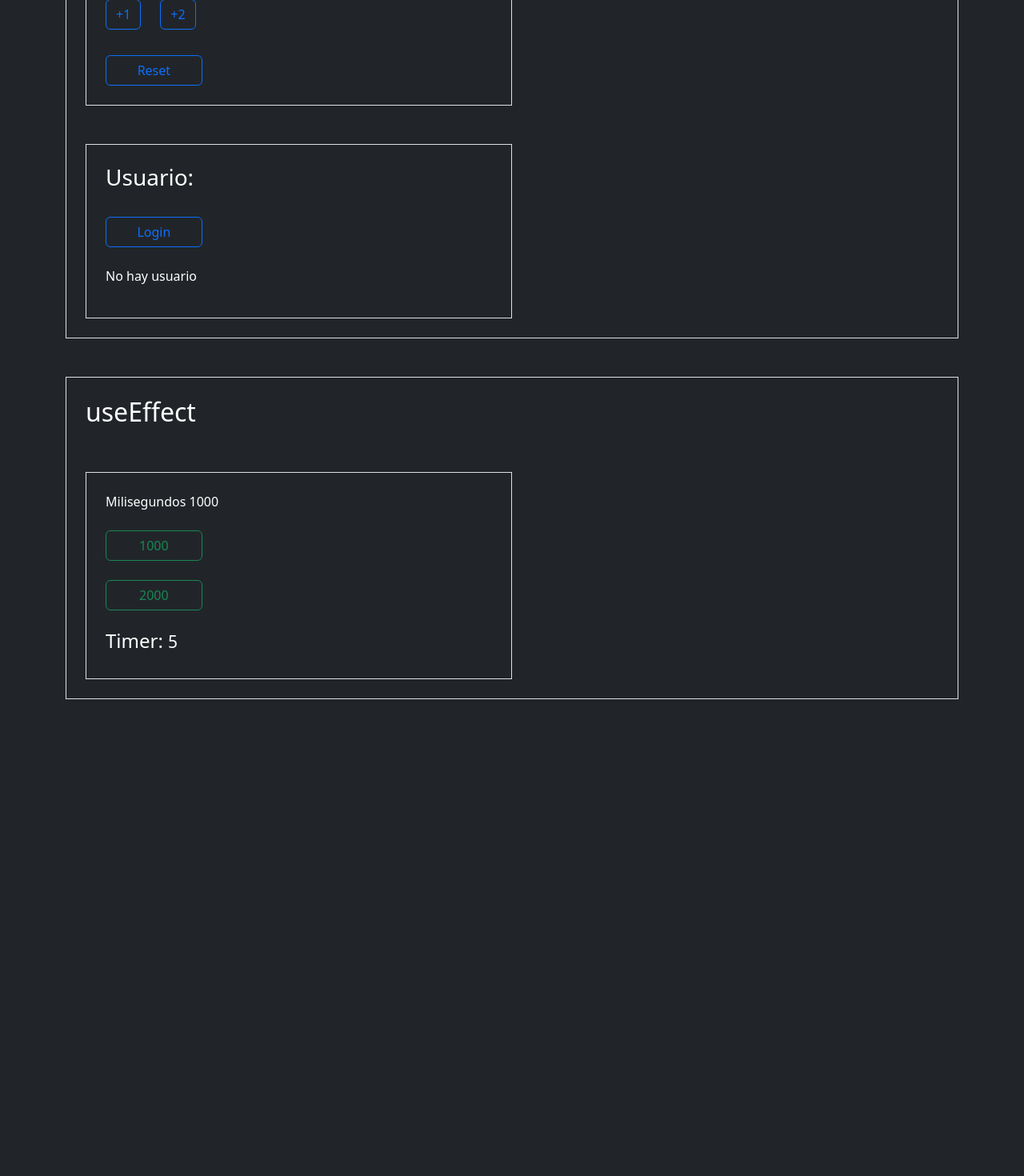
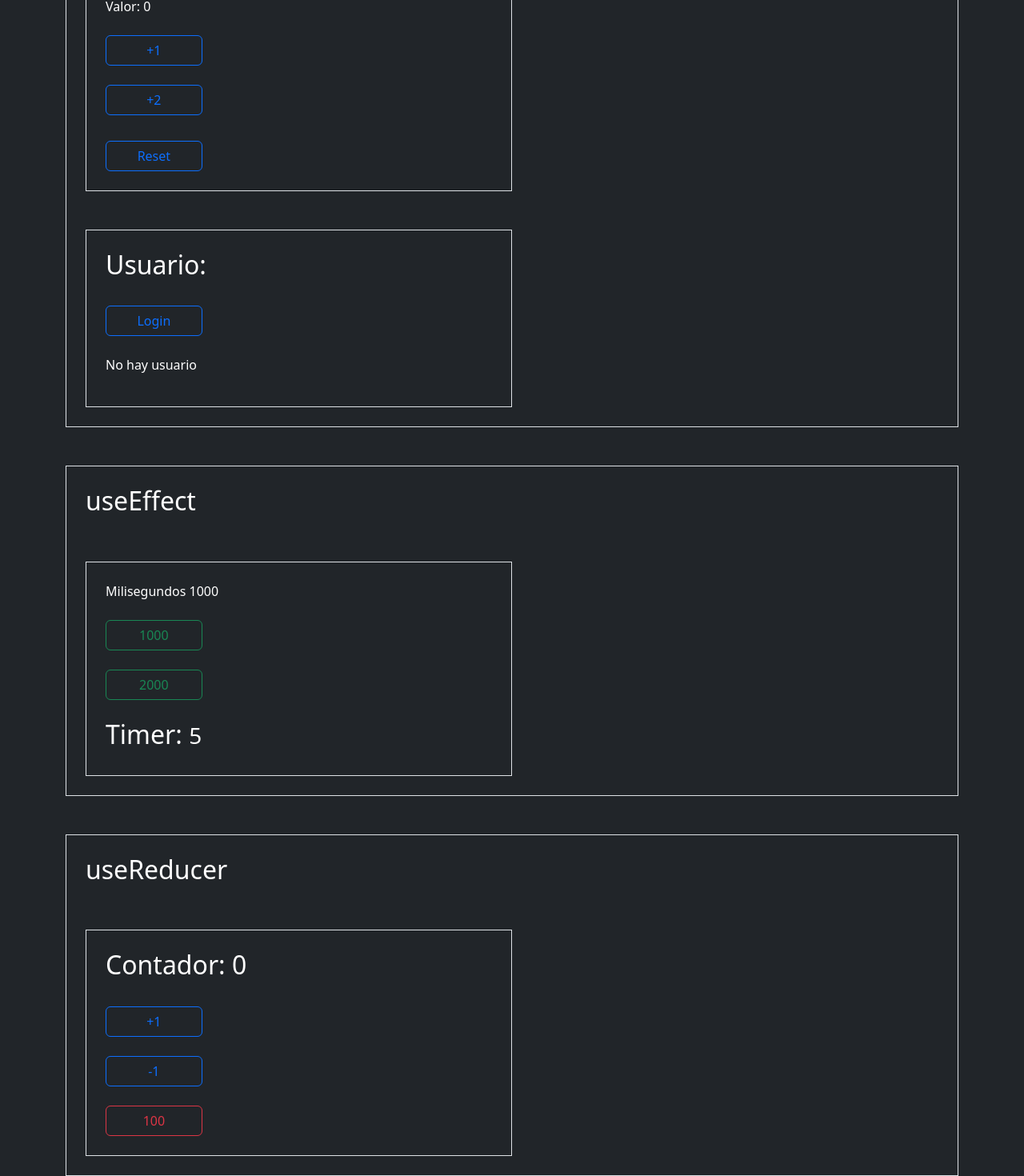
Before and after one commit to GuidoEspinoza/React-Typescript, a React (Vite) app: page / in a window 1280 px wide. Shown: the part 363-1833 px from the top of the page at 80% size. Before the commit the page ends 1237 px from the top, so only its background shows below. Built offline with nearby package versions, Linux system fonts and the light colour scheme.

Commit message:
useReducer

```diff
--- a/src/App.tsx
+++ b/src/App.tsx
@@ -3,11 +3,13 @@ import { Usuario } from "./components/Usuario";
 
 import { TimerPadre } from "./components/TimerPadre";
 
+import { ContadorRed } from "./components/ContadorRed";
+
 function App() {
 
   return (
     <>
-      <h1>React + Typescript</h1>
+      <h1 className="text-center mt-5">React + Typescript</h1>
       <div className="d-flex flex-column border mt-5 p-4">
         <h2>useState</h2>
         <Counter />
@@ -17,6 +19,10 @@ function App() {
         <h2>useEffect</h2>
         <TimerPadre />
       </div>
+      <div className="d-flex flex-column border mt-5 p-4">
+        <h2>useReducer</h2>
+        <ContadorRed />
+      </div>
     </>
   )
 }
--- /dev/null
+++ b/src/components/ContadorRed.tsx
@@ -0,0 +1,62 @@
+import { useReducer } from "react"
+
+const initialState = {
+    contador: 0
+}
+
+type ActionType =
+    | { type: 'incrementar' }
+    | { type: 'decrementar' }
+    | { type: 'custom', payload: number }
+
+const contadorReducer = (state: typeof initialState, action: ActionType) => {
+
+    switch (action.type) {
+        case 'incrementar':
+            return {
+                ...state,
+                contador: state.contador + 1
+            }
+
+        case 'decrementar':
+            return {
+                ...state,
+                contador: state.contador - 1
+            }
+
+        case 'custom':
+            return {
+                ...state,
+                contador: action.payload
+            }
+
+        default:
+            return state;
+    }
+}
+
+export const ContadorRed = () => {
+
+    const [{ contador }, dispatch] = useReducer(contadorReducer, initialState)
+
+    return (
+        <div className="d-flex flex-column mt-5 border p-4 row-gap-4 w-50">
+            <h2>Contador: {contador}</h2>
+            <button
+                className="btn btn-outline-primary w-25"
+                onClick={() => dispatch({ type: 'incrementar' })}>
+                +1
+            </button>
+            <button
+                className="btn btn-outline-primary w-25"
+                onClick={() => dispatch({ type: 'decrementar' })}>
+                -1
+            </button>
+            <button
+                className="btn btn-outline-danger w-25"
+                onClick={() => dispatch({ type: 'custom', payload: 100 })}>
+                100
+            </button>
+        </div>
+    )
+}
--- a/src/components/Counter.tsx
+++ b/src/components/Counter.tsx
@@ -10,20 +10,20 @@ export const Counter = () => {
 
     return (
         <div className="d-flex flex-column mt-5 border p-4 row-gap-4 w-50">
-            <h3>Counter:</h3>
+            <h2>Counter:</h2>
             <span>Valor: {counter}</span>
-            <div className='d-flex column-gap-4 mt-2'>
+
                 <button
-                    className='btn btn-outline-primary mw-100'
+                    className='btn btn-outline-primary w-25'
                     onClick={() => incrementar()}>
                     +1
                 </button>
                 <button
-                    className='btn btn-outline-primary mw-100'
+                    className='btn btn-outline-primary w-25'
                     onClick={() => incrementar(2)}>
                     +2
                 </button>
-            </div>
+
             <button
                 className='btn btn-outline-primary mt-2 w-25'
                 onClick={() => setCounter(0)}>
--- a/src/components/Timer.tsx
+++ b/src/components/Timer.tsx
@@ -17,9 +17,9 @@ export const Timer = ({ milisegundos }: TimerArgs) => {
 
   return (
     <>
-      <h4>
+      <h2>
         Timer: <small>{segundos}</small>
-      </h4>
+      </h2>
     </>
   );
 };
--- a/src/components/Usuario.tsx
+++ b/src/components/Usuario.tsx
@@ -18,7 +18,7 @@ export const Usuario = () => {
 
     return (
         <div className="d-flex flex-column mt-5 border p-4 row-gap-4 w-50">
-            <h3>Usuario:</h3>
+            <h2>Usuario:</h2>
             <button
                 onClick={login}
                 className="btn btn-outline-primary w-25">
```
